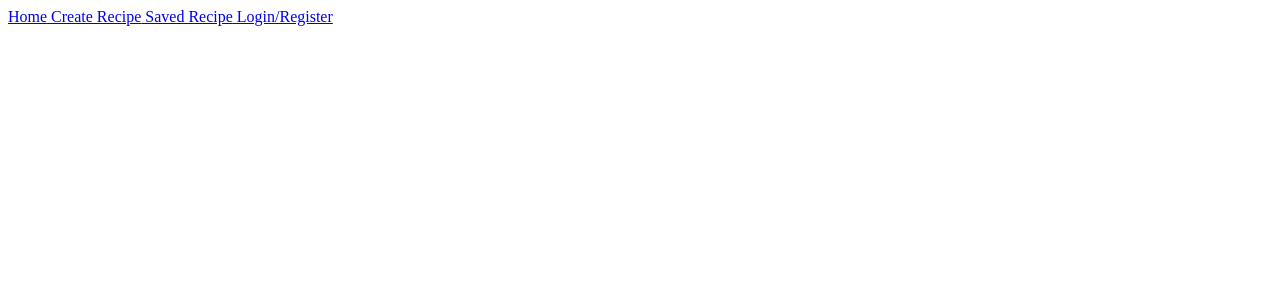
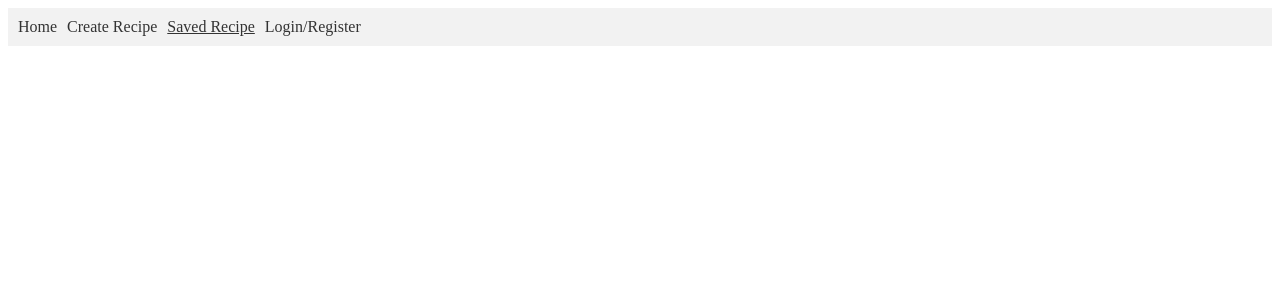
Before and after one commit to MitkoDG/recipe-mern-app, a React (Create React App) app in the folder client/: page /saved-recipe in a window 1280 px wide. Shown: the top 300 px of the page. Built offline with nearby package versions, Linux system fonts and the light colour scheme.

Commit message:
redo the Navbar

```diff
--- a/client/src/App.css
+++ b/client/src/App.css
@@ -1,38 +1,18 @@
-.App {
-  text-align: center;
+.navbar {
+  background-color: #f2f2f2;
+  padding: 10px;
 }
 
-.App-logo {
-  height: 40vmin;
-  pointer-events: none;
+.navbar a {
+  color: #333;
+  text-decoration: none;
+  margin-right: 10px;
 }
 
-@media (prefers-reduced-motion: no-preference) {
-  .App-logo {
-    animation: App-logo-spin infinite 20s linear;
-  }
+.navbar a:hover {
+  color: #000;
 }
 
-.App-header {
-  background-color: #282c34;
-  min-height: 100vh;
-  display: flex;
-  flex-direction: column;
-  align-items: center;
-  justify-content: center;
-  font-size: calc(10px + 2vmin);
-  color: white;
+.navbar a.active {
+  text-decoration: underline;
 }
-
-.App-link {
-  color: #61dafb;
-}
-
-@keyframes App-logo-spin {
-  from {
-    transform: rotate(0deg);
-  }
-  to {
-    transform: rotate(360deg);
-  }
-}
--- a/client/src/components/Navbar.jsx
+++ b/client/src/components/Navbar.jsx
@@ -1,12 +1,20 @@
-import { Link } from "react-router-dom";
+import { NavLink } from "react-router-dom";
 
 export const Navbar = () => {
-    return(
-        <div className="navbar">
-            <Link to="/">Home</Link>
-            <Link to="/crete-recipe"> Create Recipe</Link>
-            <Link to="/saved-recipe"> Saved Recipe</Link>
-            <Link to="/auth"> Login/Register</Link>
-        </div>
-    )
-}
+  return (
+    <div className="navbar">
+      <NavLink exact to="/" activeClassName="active">
+        Home
+      </NavLink>
+      <NavLink to="/create-recipe" activeClassName="active">
+        Create Recipe
+      </NavLink>
+      <NavLink to="/saved-recipe" activeClassName="active">
+        Saved Recipe
+      </NavLink>
+      <NavLink to="/auth" activeClassName="active">
+        Login/Register
+      </NavLink>
+    </div>
+  );
+};
```
